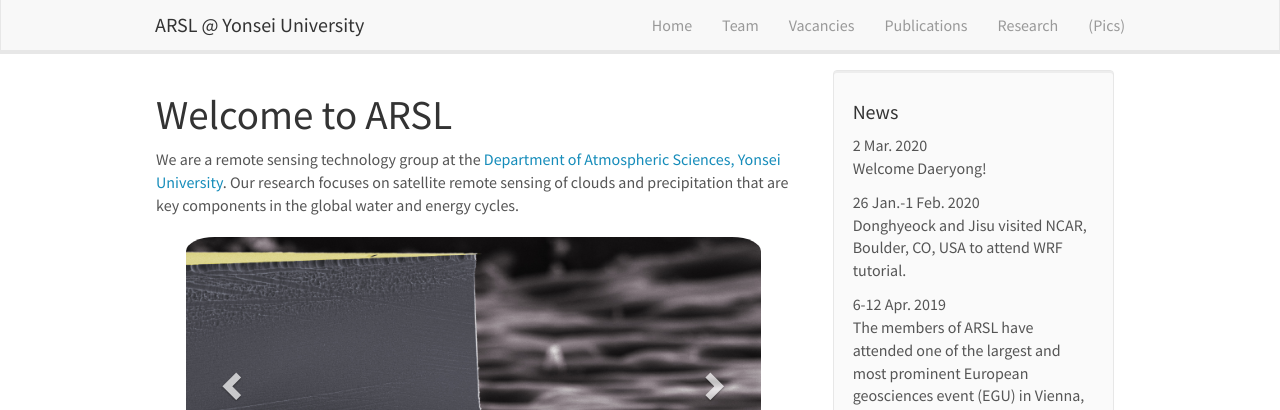
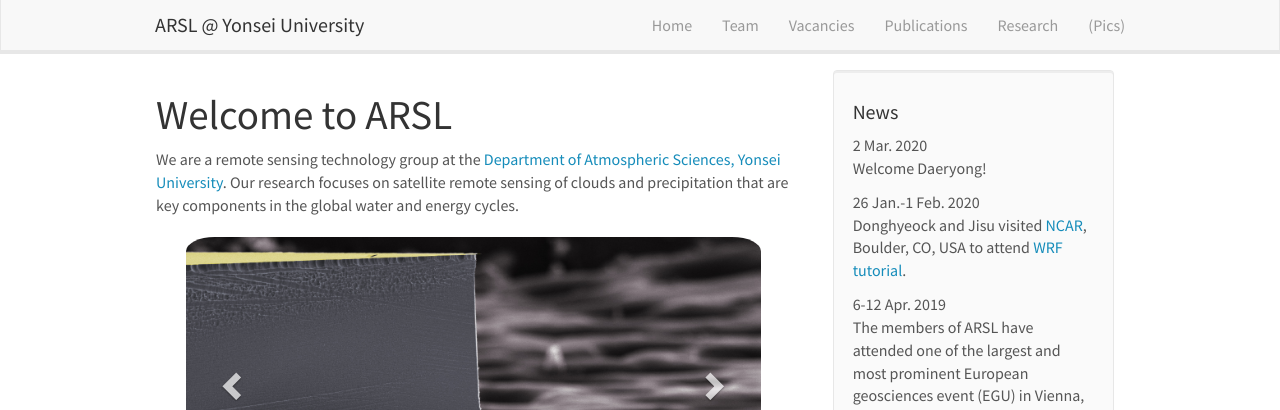
Before and after one commit to roo2003/roo2003.github.io, a Jekyll site: the page built from _pages/home.md, in a window 1280 px wide and 1290 px high. Shown: the top 410 px of the window. Built offline with Jekyll 4.4.1, drawn with Linux system fonts in a browser that asks for light colours; nearby versions of some CDN libraries; part of the change alters nothing that is shown.

Commit message:
Initial commit of Jekyll blog

```diff
--- a/_data/news.yml
+++ b/_data/news.yml
@@ -3,7 +3,7 @@
   headline: "Welcome Daeryong!"
 
 - date: 26 Jan.-1 Feb. 2020
-  headline: "Donghyeock and Jisu visited NCAR, Boulder, CO, USA to attend WRF tutorial."
+  headline: "Donghyeock and Jisu visited <a href='https://ncar.ucar.edu/'>NCAR</a>, Boulder, CO, USA to attend <a href='https://www.mmm.ucar.edu/wrf-tutorial-0/'>WRF tutorial</a>."
 
 - date: 6-12 Apr. 2019
   headline: "The members of ARSL have attended one of the largest and most prominent European geosciences event (EGU) in Vienna, Austria."
```
